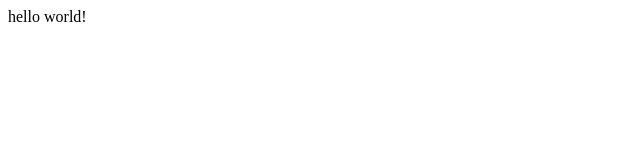
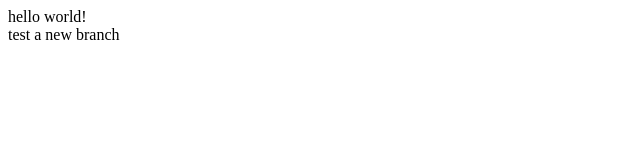
Before and after one commit to lujun5068/test, a plain HTML site: page index.html in a window 1280 px wide. Shown: the full height of the page, 0-640 px from the left. Drawn offline with Linux system fonts and the light colour scheme.

Commit message:
feat: add new branch

```diff
--- a/index.html
+++ b/index.html
@@ -8,5 +8,8 @@
 </head>
 <body>
   hello world!
+  <div class="box">
+    test a new branch
+  </div>
 </body>
 </html>
```
